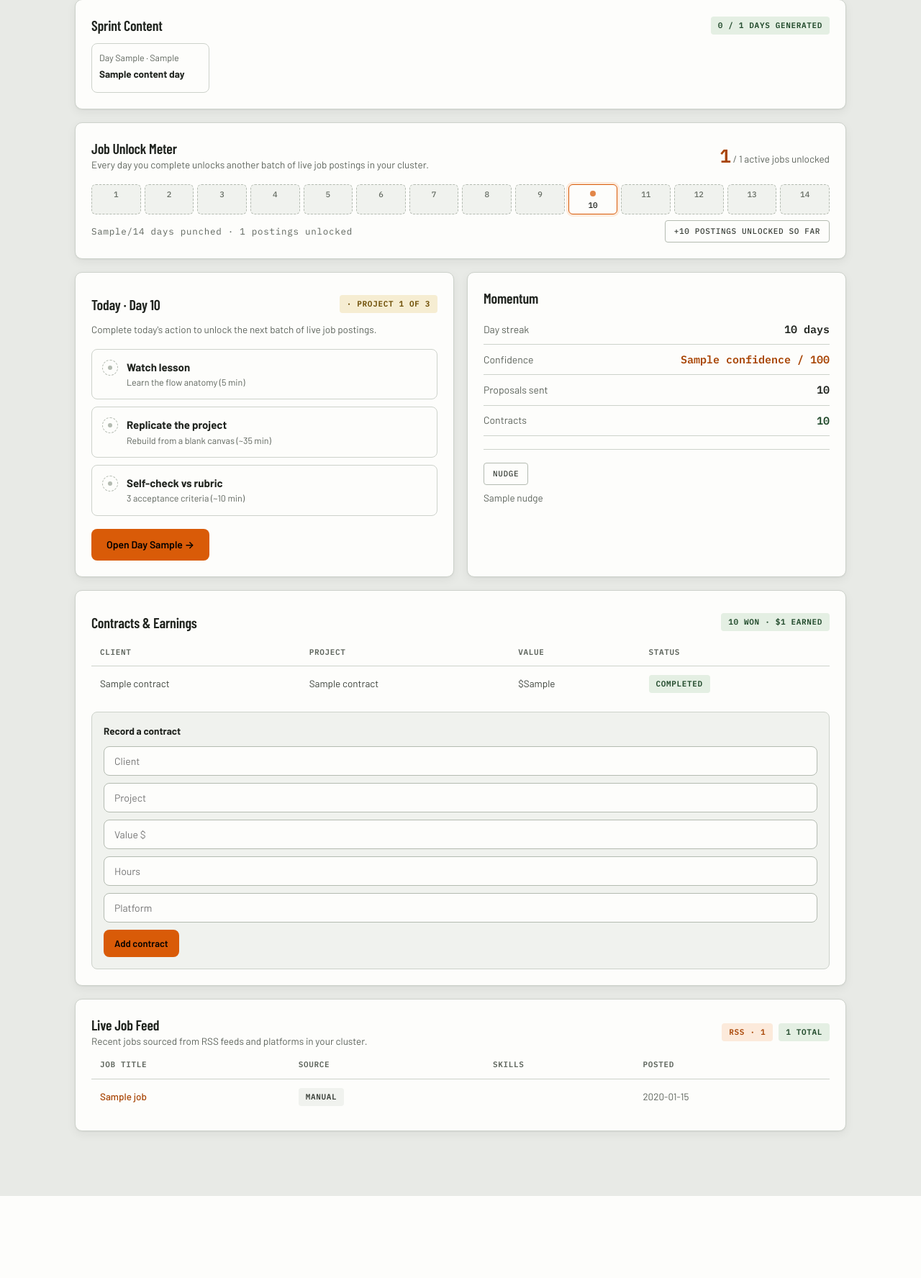
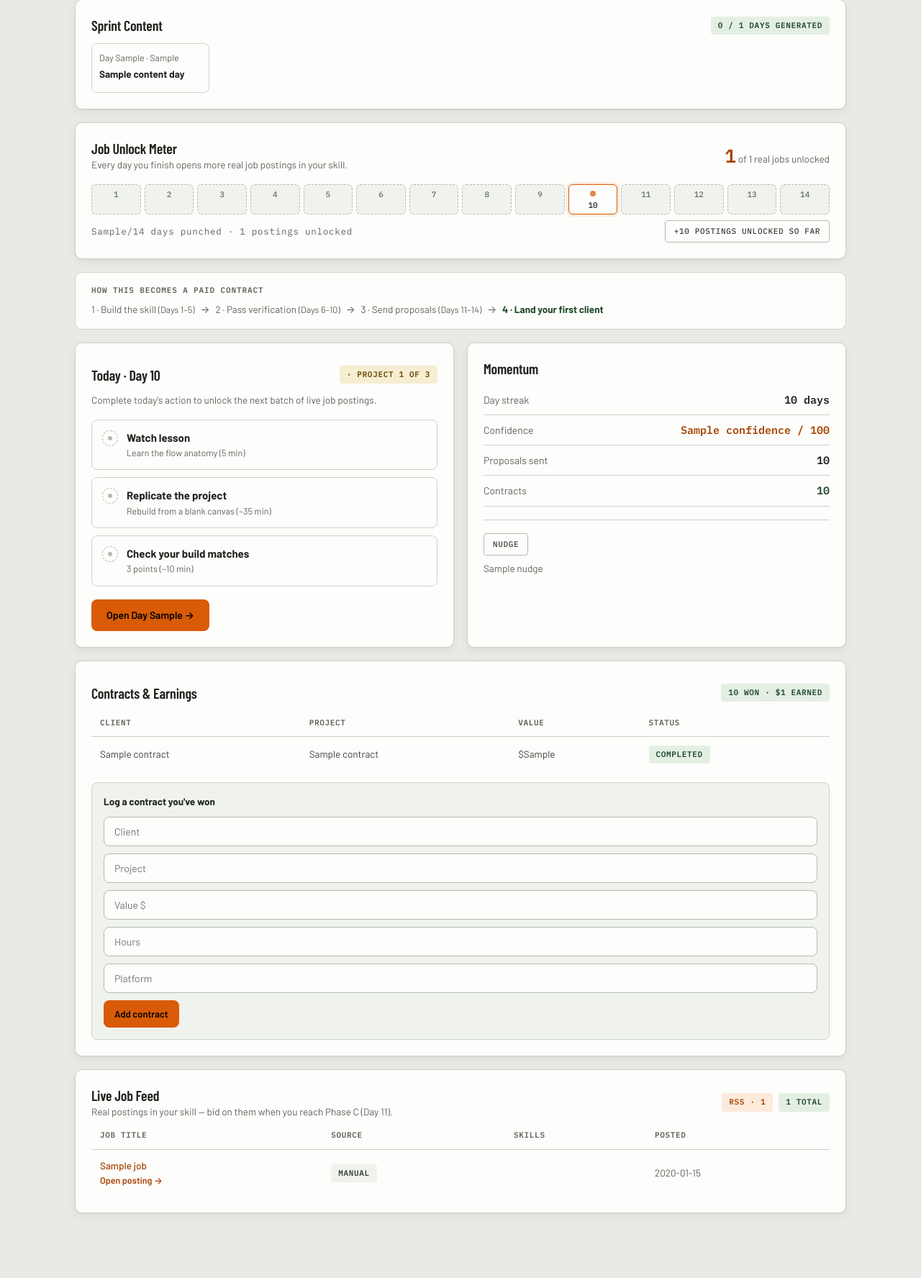
Before and after one commit to Djd11/freelancelaunch, a Flask app: template sprint-platform/templates/sprint_dashboard.html in a window 1280 px wide. Shown: the part 485-2261 px from the top of the page at 72% size. Before the commit the page ends 2147 px from the top, so only its background shows below. Run offline with Flask 3, Linux system fonts and the light colour scheme; the template is opened without the code that fills it: most values are stand-ins (such as "Sample title", 1, 10 or a date in 2020); some libraries are stand-ins or nearby versions.

Commit message:
feat: dashboard clarity — meter data fix, path-to-money strip, actionable sections
User-perspective overhaul of the sprint dashboard, fixing the four gaps
identified in the analysis: (1) broken "0/0" unlock prize (snapshot stale
while 5 real jobs existed), (2) dead-end Contracts & Earnings form with
no context, (3) passive job feed, (4) missing money path entirely.

PART A — DATA FIX (routes/__init__.py load_meter):
- Heals stale unlock snapshots by recomputing live from job_feed when
  the snapshot's total_in_cluster is 0 or < the live active count
- Reuses unlock_engine.recompute's counting rule (unlock_day <=
  completed_days), best-effort write-back, no engine duplication
- Verified: user's sprint 01911109 now shows 5 total (was 0/0);
  admin sprint unchanged; both snapshots persisted

PART B — TEMPLATE (templates/sprint_dashboard.html):
- NEW path-to-money strip: "HOW THIS BECOMES A PAID CONTRACT → Build
  the skill (Days 1-5) → Pass verification (Days 6-10) → Send
  proposals (Days 11-14) → Land your first client", current phase
  highlighted, step 4 green when contracts_won
- Job Unlock Meter: "Every day you finish opens more real job postings
  in your skill" + "N of M real jobs unlocked"
- Live Job Feed: actionable — "bid on them when you reach Phase C
  (Day 11)" + "Open posting →" links on sourced rows
- Contracts: dead-end empty-state reframed with the actual path
  context ("You'll send your first proposals in Phase C")
- Today card: "Self-check vs rubric" → "Check your build matches"
  (jargon eliminated, consistent with day.html Task tab)

Verified: 36/36 live-render assertions, remotion 11/11, sweep 43+1
pre-existing, full suite 164 passed with zero new failures. Independent
review gate SHIP-WITH-NITS.

```diff
--- a/sprint-platform/routes/__init__.py
+++ b/sprint-platform/routes/__init__.py
@@ -70,10 +70,51 @@ def load_cohort(sb, cohort_id):
 
 
 def load_meter(sb, sprint_id):
+    """Load the Job Unlock Meter, healing stale snapshots against the live feed.
+
+    A snapshot written at sprint creation can hold total_in_cluster=0 while
+    the job feed has since been stocked (e.g. RSS ingest after the sprint
+    started). When the snapshot's total is 0 — or disagrees wildly with the
+    live active-job count — recompute from job_feed using the same counting
+    rule as services.unlock_engine.recompute (unlock_day <= completed_days)
+    and write the healed values back best-effort, so the dashboard never
+    shows an empty prize that actually exists.
+    """
     rows = sb.table("sprint_unlock_snapshots").select("*").eq("sprint_id", sprint_id).limit(1).execute().data
-    return rows[0] if rows else {
+    meter = rows[0] if rows else {
         "completed_days": 0, "unlocked_count": 0, "total_in_cluster": 0, "last_delta": 0,
     }
+
+    try:
+        cluster_key = None
+        sprint_row = sb.table("sprints").select("cluster_key").eq("id", sprint_id).limit(1).execute().data
+        cluster_key = sprint_row[0].get("cluster_key") if sprint_row else None
+        if cluster_key:
+            active = sb.table("job_feed").select("unlock_day").eq("cluster_key", cluster_key) \
+                .eq("status", "active").execute().data
+            live_total = len(active)
+            snap_total = int(meter.get("total_in_cluster") or 0)
+            if live_total > 0 and (snap_total == 0 or snap_total < live_total):
+                completed = int(meter.get("completed_days") or 0)
+                # Same counting rule as unlock_engine.recompute.
+                unlocked = sum(1 for r in active if (r.get("unlock_day") or 99) <= completed)
+                healed = dict(meter)
+                healed["total_in_cluster"] = live_total
+                healed["unlocked_count"] = unlocked
+                healed["last_delta"] = max(0, unlocked - int(meter.get("unlocked_count") or 0)) \
+                    if meter.get("unlocked_count") is not None else 0
+                # Best-effort write-back so the snapshot converges.
+                try:
+                    sb.table("sprint_unlock_snapshots").update({
+                        "total_in_cluster": live_total,
+                        "unlocked_count": unlocked,
+                    }).eq("sprint_id", sprint_id).execute()
+                except Exception:
+                    pass
+                return healed
+    except Exception:
+        pass
+    return meter
 
 
 def load_momentum(sb, user_id):
--- a/sprint-platform/templates/sprint_dashboard.html
+++ b/sprint-platform/templates/sprint_dashboard.html
@@ -237,11 +237,11 @@
         <div style="display:flex;justify-content:space-between;align-items:center;flex-wrap:wrap;gap:10px;margin-bottom:4px">
           <div>
             <h3>Job Unlock Meter</h3>
-            <p class="small muted">Every day you complete unlocks another batch of live job postings in your cluster.</p>
+            <p class="small muted">Every day you finish opens more real job postings in your skill.</p>
           </div>
           <div style="text-align:right">
             <span class="mono" style="font-size:26px;font-weight:600;color:var(--accent-ink)">{{ meter.unlocked_count }}</span>
-            <span class="muted small"> / {{ meter.total_in_cluster }} active jobs unlocked</span>
+            <span class="muted small"> of {{ meter.total_in_cluster }} real jobs unlocked</span>
           </div>
         </div>
         <div class="punchcard" style="margin:16px 0 8px">
@@ -261,13 +261,28 @@
         </div>
       </div>
 
+      <!-- ═══ HOW THIS BECOMES A PAID CONTRACT — the money path, current phase highlighted ═══ -->
+      <div class="card card-flat" style="margin-top:18px;padding:16px 22px">
+        <span class="eyebrow">How this becomes a paid contract</span>
+        <div class="small" style="display:flex;gap:8px;flex-wrap:wrap;align-items:center;margin-top:8px">
+          {% set ph = sprint.phase or 'A' %}
+          <span style="{% if ph == 'A' %}color:var(--accent-ink);font-weight:700{% else %}color:var(--muted){% endif %}">1 · Build the skill <span class="xs muted">(Days 1–5)</span></span>
+          <span class="muted">→</span>
+          <span style="{% if ph == 'B' %}color:var(--accent-ink);font-weight:700{% else %}color:var(--muted){% endif %}">2 · Pass verification <span class="xs muted">(Days 6–10)</span></span>
+          <span class="muted">→</span>
+          <span style="{% if ph == 'C' %}color:var(--accent-ink);font-weight:700{% else %}color:var(--muted){% endif %}">3 · Send proposals <span class="xs muted">(Days 11–14)</span></span>
+          <span class="muted">→</span>
+          <span style="{% if sprint.contracts_won %}color:var(--green-ink);font-weight:700{% else %}color:var(--muted){% endif %}">4 · Land your first client</span>
+        </div>
+      </div>
+
       <div class="grid2" style="margin-top:18px">
         <div class="card">
           <div class="kv" style="border:none;padding-bottom:12px"><h3>Today · Day {{ '%02d'|format(sprint.current_day|int) }}</h3><span class="badge b-amber">{{ today.action_type|capitalize }} · Project {{ today.action_payload.project_index if today.action_payload and today.action_payload.project_index is defined else 1 }} of 3</span></div>
           <p class="small muted">{{ today.description or 'Complete today\'s action to unlock the next batch of live job postings.' }}</p>
           <div style="margin-top:16px" class="check-item{{ ' done' if today_lesson_watched else '' }}"><div class="cbox">{{ '✓' if today_lesson_watched else '' }}</div><div><b>Watch lesson</b><div class="xs muted">Learn the flow anatomy (5 min)</div></div></div>
           <div class="check-item{{ ' done' if today_project_done else '' }}"><div class="cbox">{{ '✓' if today_project_done else '' }}</div><div><b>Replicate the project</b><div class="xs muted">Rebuild from a blank canvas (~35 min)</div></div></div>
-          <div class="check-item{{ ' done' if today_rubric_checked else '' }}"><div class="cbox">{{ '✓' if today_rubric_checked else '' }}</div><div><b>Self-check vs rubric</b><div class="xs muted">3 acceptance criteria (~10 min)</div></div></div>
+          <div class="check-item{{ ' done' if today_rubric_checked else '' }}"><div class="cbox">{{ '✓' if today_rubric_checked else '' }}</div><div><b>Check your build matches</b><div class="xs muted">3 points (~10 min)</div></div></div>
           <a class="btn btn-p" href="/sprints/{{ sprint.id }}/day/{{ sprint.current_day }}" style="margin-top:8px">Open Day {{ sprint.current_day }} →</a>
         </div>
 
@@ -308,10 +323,10 @@
           </tbody>
         </table>
         {% else %}
-        <p class="small muted" style="margin:6px 0 14px">No contracts recorded yet. Log your first one — earnings roll up on the sprint record.</p>
+        <p class="small muted" style="margin:6px 0 14px">You'll send your first proposals in Phase C (Days 11–14). When a client says yes, log it here — earnings roll up on your sprint record.</p>
         {% endif %}
         <div style="margin-top:14px;background:var(--surface-2);border:1px solid var(--hairline);border-radius:var(--radius);padding:16px">
-          <p class="small" style="font-weight:700;margin-bottom:10px">Record a contract</p>
+          <p class="small" style="font-weight:700;margin-bottom:10px">Log a contract you've won</p>
           <form method="post" action="/sprints/{{ sprint.id }}/contract/add" style="display:flex;gap:10px;flex-wrap:wrap">
             <input type="hidden" name="csrf_token" value="{{ csrf_token() }}">
             <input type="text" name="client_name" placeholder="Client" aria-label="Client name">
@@ -329,7 +344,7 @@
         <div style="display:flex;justify-content:space-between;align-items:center;flex-wrap:wrap;gap:10px;margin-bottom:4px">
           <div>
             <h3>Live Job Feed</h3>
-            <p class="small muted">Recent jobs sourced from RSS feeds and platforms in your cluster.</p>
+            <p class="small muted">Real postings in your skill — bid on them when you reach Phase C (Day 11).</p>
           </div>
           <div style="display:flex;gap:8px;align-items:center">
             {% if cluster.rss_job_count %}
@@ -346,7 +361,7 @@
             <tr>
               <td>
                 {% if job.source_url %}
-                <a href="{{ job.source_url }}" target="_blank" rel="noopener" style="color:var(--accent-ink);text-decoration:none;font-weight:500">{{ job.title[:80] }}</a>
+                <a href="{{ job.source_url }}" target="_blank" rel="noopener" style="color:var(--accent-ink);text-decoration:none;font-weight:500">{{ job.title[:80] }}</a><br><a href="{{ job.source_url }}" target="_blank" rel="noopener" class="xs" style="color:var(--accent-ink);text-decoration:none;font-weight:600">Open posting →</a>
                 {% else %}
                 <span style="font-weight:500">{{ job.title[:80] }}</span>
                 {% endif %}
```
